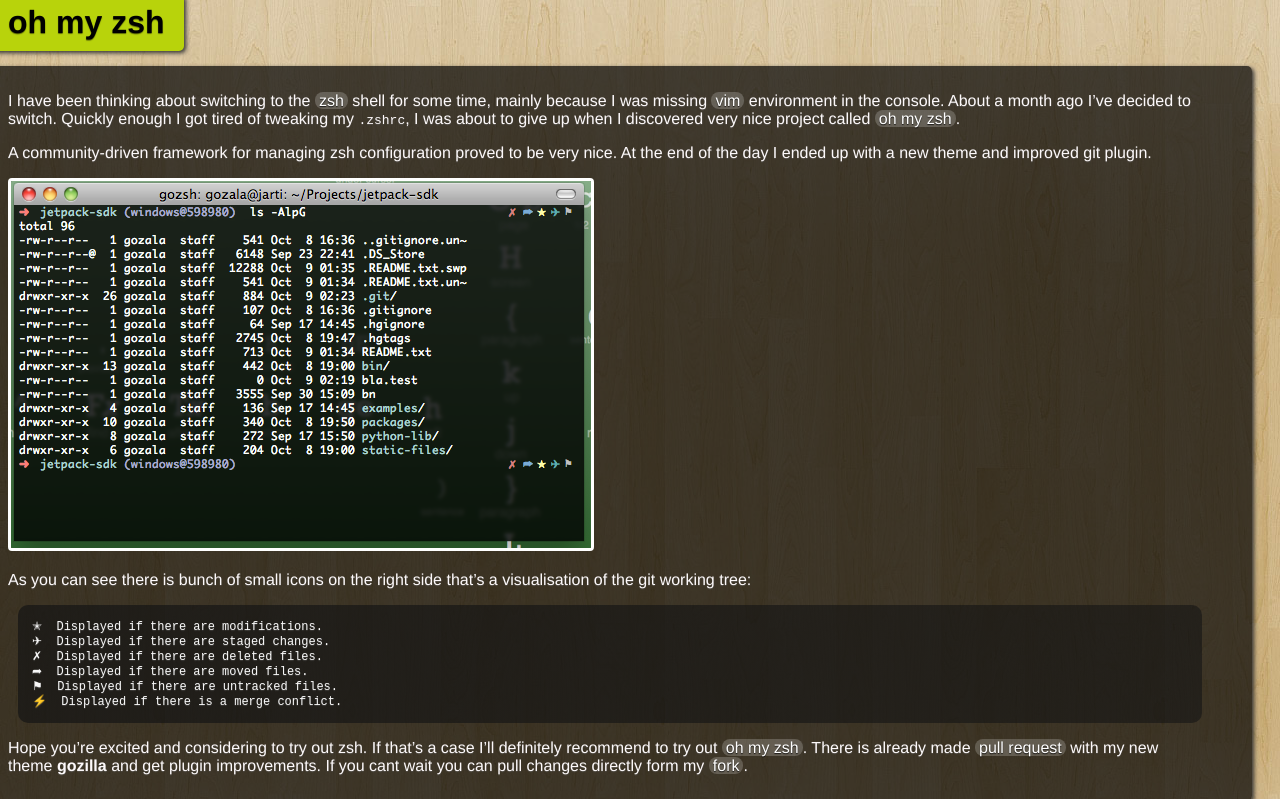
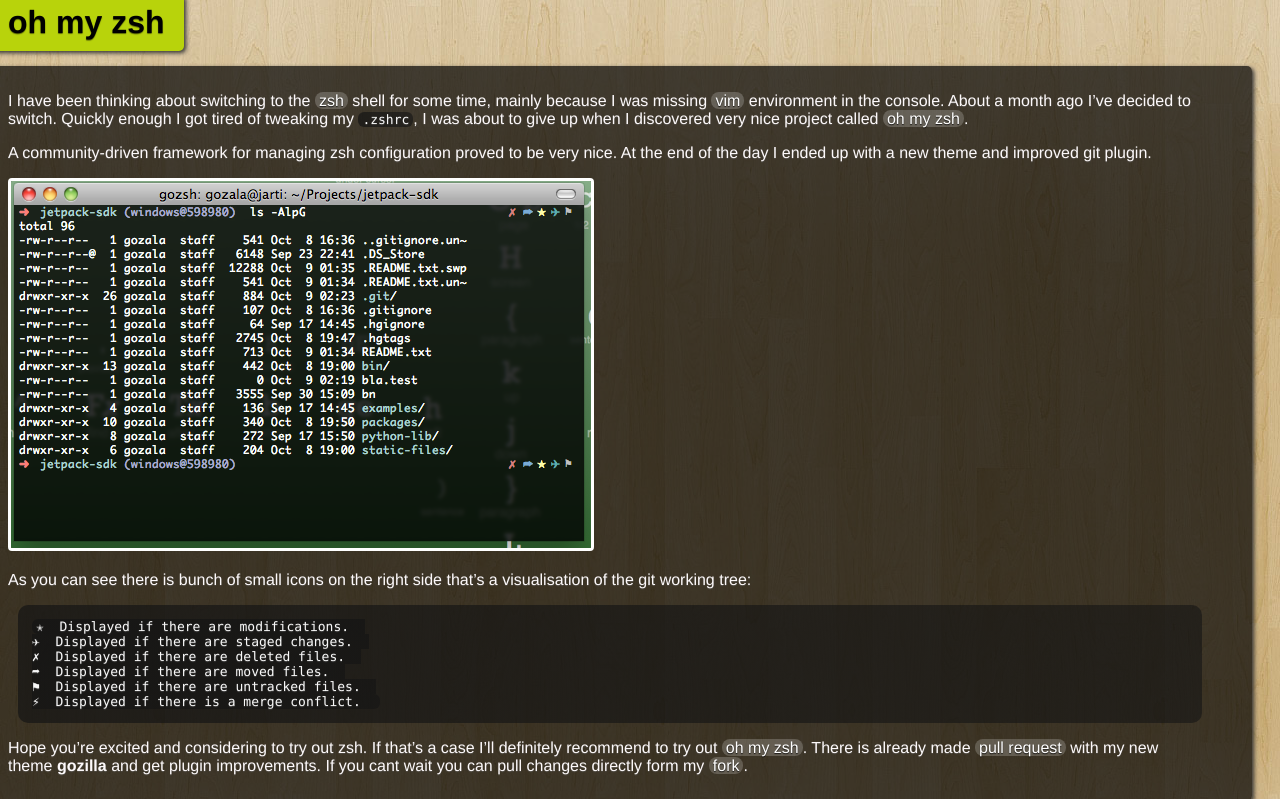
Before and after one commit to Gozala/gozala.github.com, a Jekyll site: the page built from _posts/2010-10-09-oh-my-zsh.md, in a window 1280 px wide. Shown: the part 289-1088 px from the top of the page. Built offline with Jekyll 4.4.1, drawn with Linux system fonts in a browser that asks for light colours; some web fonts are replaced; comment, search, counter and statistics services are not loaded.

Commit message:
Few style improvements.

```diff
--- a/resources/css/style.css
+++ b/resources/css/style.css
@@ -233,17 +233,30 @@
   .atv { color: #060; }
 }
 
+pre, code {
+  font-family: Monaco, "Courier New", "DejaVu Sans Mono", "Bitstream Vera Sans Mono", monospace;
+  color: #f8f8f8;
+
+  background: -moz-linear-gradient(0% 100% 0deg, rgba(20, 20, 20, 0.5), rgba(20, 20, 20, 0.6) 90%);
+  background: -webkit-gradient(linear, 0% 0%, 100% 0%, from(rgba(20, 20, 20, 0.7)), to(rgba(20, 20, 20, 0.6)));
+}
+
+code {
+  font-size: 13px;
+  -webkit-border-radius: 6px;
+  -moz-border-radius: 6px;
+  border-radius: 6px;
+  padding-left: 4px;
+  padding-right: 4px;
+}
+
 pre {
-  font-family: Monaco, "Courier New", "DejaVu Sans Mono", "Bitstream Vera Sans Mono", monospace;
   font-size: 12px;
-  color: #f8f8f8;
 
   margin-left: 10px;
   padding-left: 10px;
   padding: 14px;
 
-  background: -moz-linear-gradient(0% 100% 0deg, rgba(20, 20, 20, 0.5), rgba(20, 20, 20, 0.6) 90%);
-  background: -webkit-gradient(linear, 0% 0%, 100% 0%, from(rgba(20, 20, 20, 0.7)), to(rgba(20, 20, 20, 0.6)));
   -webkit-border-radius: 10px;
   -moz-border-radius: 10px;
   border-radius: 10px;
@@ -259,3 +272,5 @@
 .String { color: #8f9d6a; }
 .Parens { color: #24c2c7; }
 .Comment { color: #626262; font-style: italic; }
+.Error { color: #cf6a4c; text-decoration: underline; }
+.Exception { color: #cf6a4c; }
```
